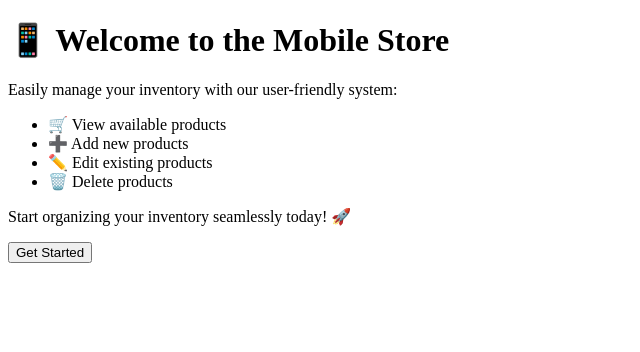
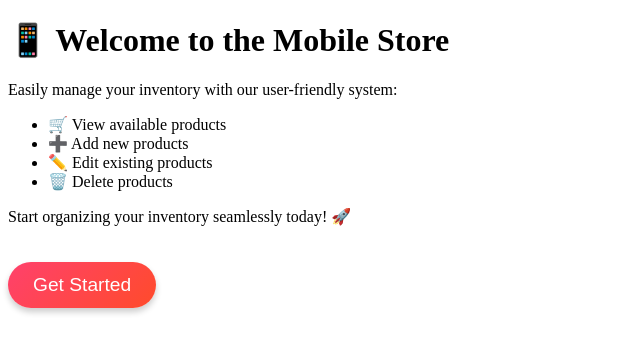
Before and after one commit to Ramya-ui513/mobile-store-API, a React (Create React App) app in the folder frontend/: page / in a window 1280 px wide. Shown: the top 352 px of the page, without its empty margins (0-640 px from the left). Built offline with nearby package versions, Linux system fonts and the light colour scheme; no server answers.

Commit message:
Update styles.css

```diff
--- a/frontend/src/styles.css
+++ b/frontend/src/styles.css
@@ -40,3 +40,20 @@
   gap: 10px;
   font-weight: bold;
 }
+.start-button {
+  background: linear-gradient(135deg, #ff416c, #ff4b2b);
+  color: white;
+  border: none;
+  padding: 12px 25px;
+  font-size: 1.2rem;
+  cursor: pointer;
+  border-radius: 30px;
+  margin-top: 20px;
+  transition: all 0.3s ease-in-out;
+  box-shadow: 0px 4px 6px rgba(0, 0, 0, 0.2);
+}
+
+.start-button:hover {
+  background: linear-gradient(135deg, #ff4b2b, #ff416c);
+  transform: scale(1.05);
+}
```
